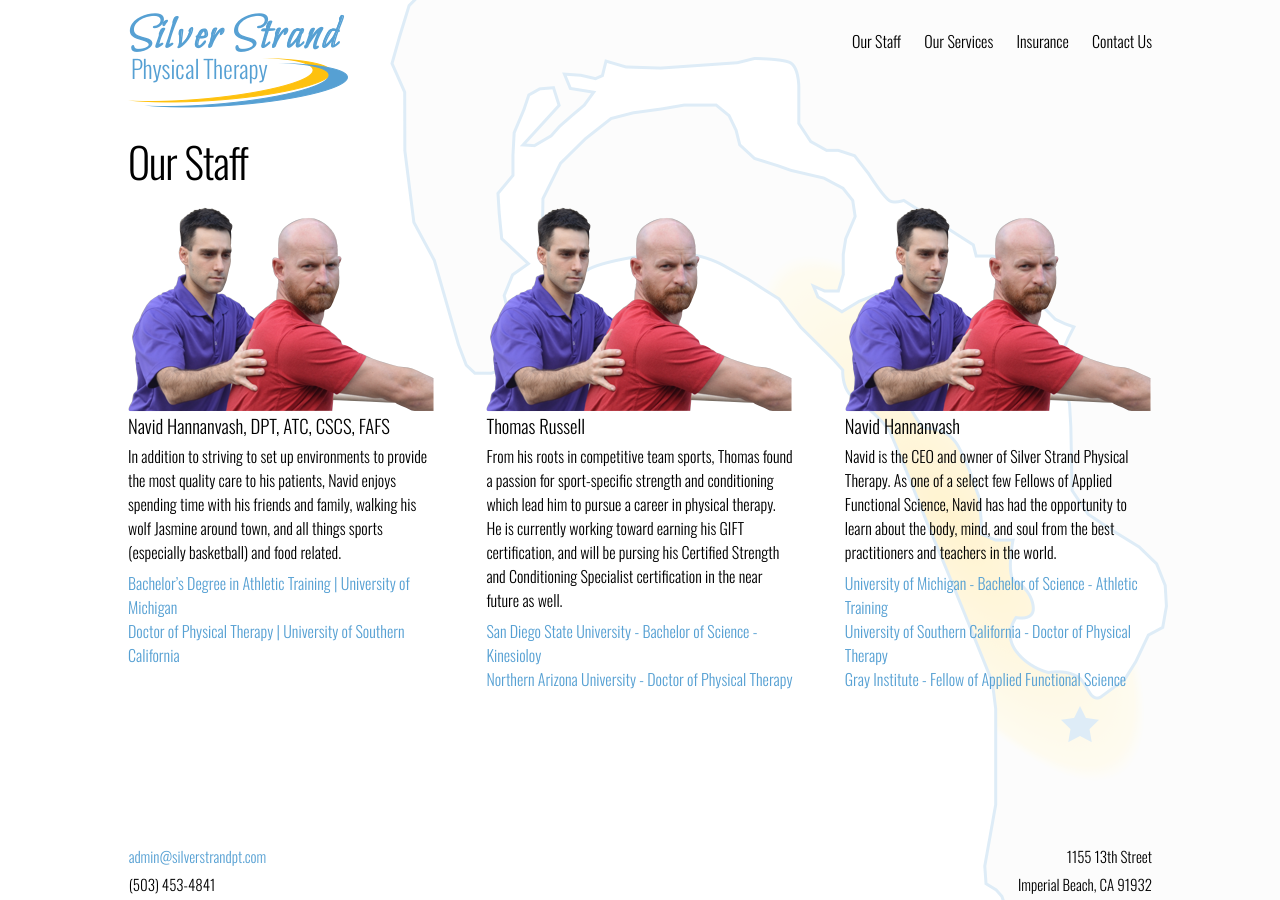
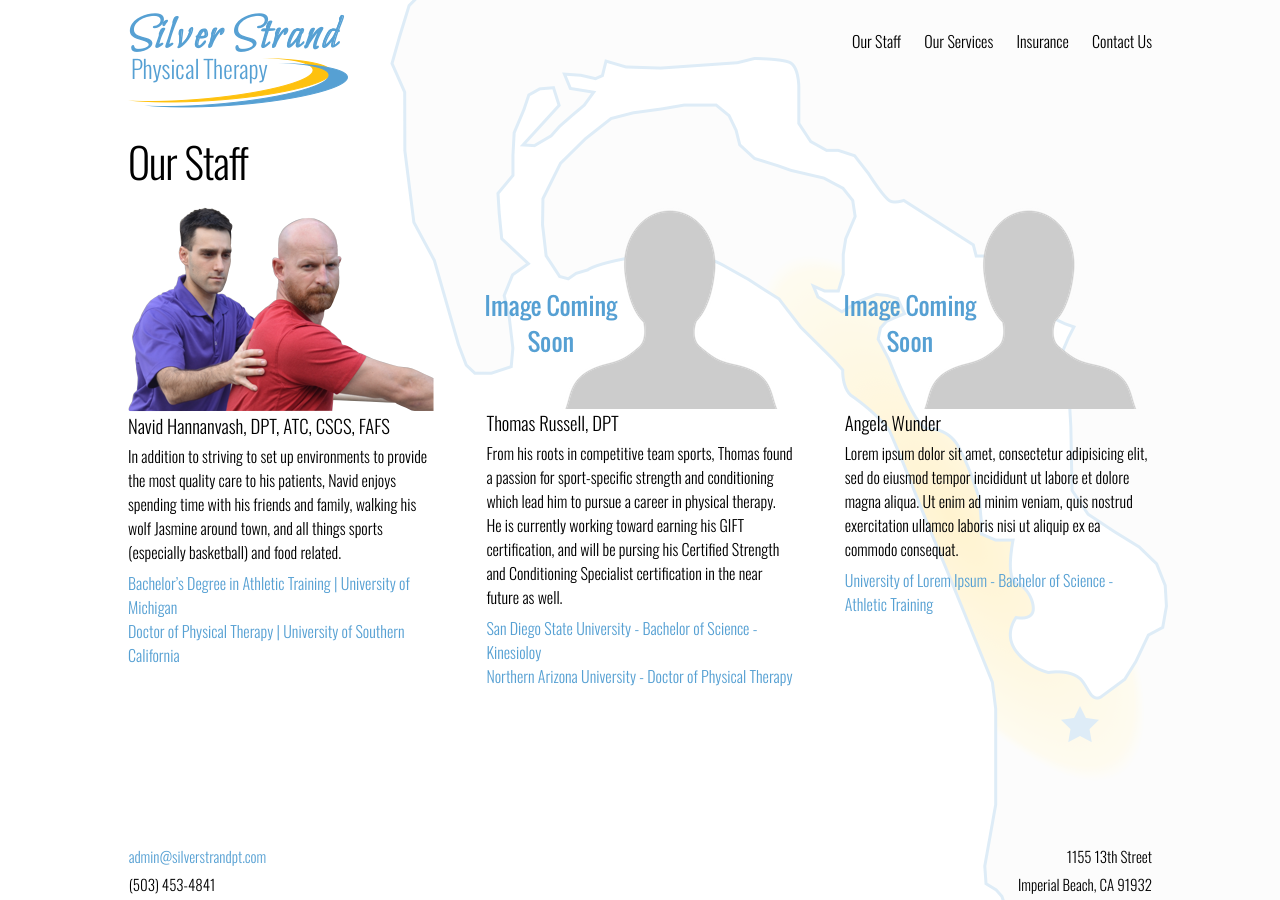
Before and after one commit to zac-heisey/silver-strand-pt, a Jekyll site: the page built from staff.html, in a window 1280 px wide. Built offline with Jekyll 4.4.1, drawn with Linux system fonts in a browser that asks for light colours; some web fonts are replaced.

Commit message:
add staff bio pic placeholder image & update some content on Staff page

```diff
--- a/staff.html
+++ b/staff.html
@@ -15,8 +15,8 @@ permalink: /staff/
 </section>
 
 <section class="staff-bio bio-1">
-  <img src="{{ site.baseurl }}/assets/navid_sspt.png">
-  <h1>Thomas Russell</h1>
+  <img src="{{ site.baseurl }}/assets/staff_placeholder_sspt.png">
+  <h1>Thomas Russell, DPT</h1>
     <p>From his roots in competitive team sports, Thomas found a passion for sport-specific strength and conditioning which lead him to pursue a career in physical therapy. He is currently working toward earning his GIFT certification, and will be pursing his Certified Strength and Conditioning Specialist certification in the near future as well.</p>
     <ul class="education">
       <li>San Diego State University - Bachelor of Science - Kinesioloy</li>
@@ -25,12 +25,10 @@ permalink: /staff/
 </section>
 
 <section class="staff-bio bio-1">
-  <img src="{{ site.baseurl }}/assets/navid_sspt.png">
-  <h1>Navid Hannanvash</h1>
-    <p>Navid is the CEO and owner of Silver Strand Physical Therapy. As one of a select few Fellows of Applied Functional Science, Navid has had the opportunity to learn about the body, mind, and soul from the best practitioners and teachers in the world.</p>
+  <img src="{{ site.baseurl }}/assets/staff_placeholder_sspt.png">
+  <h1>Angela Wunder</h1>
+    <p>Lorem ipsum dolor sit amet, consectetur adipisicing elit, sed do eiusmod tempor incididunt ut labore et dolore magna aliqua. Ut enim ad minim veniam, quis nostrud exercitation ullamco laboris nisi ut aliquip ex ea commodo consequat.</p>
     <ul class="education">
-      <li>University of Michigan - Bachelor of Science - Athletic Training</li>
-      <li>University of Southern California - Doctor of Physical Therapy</li>
-      <li>Gray Institute - Fellow of Applied Functional Science</li>
+      <li>University of Lorem Ipsum - Bachelor of Science - Athletic Training</li>
     </ul>
 </section>
```
Also changed, not shown: assets/staff_placeholder_sspt.png (added).
